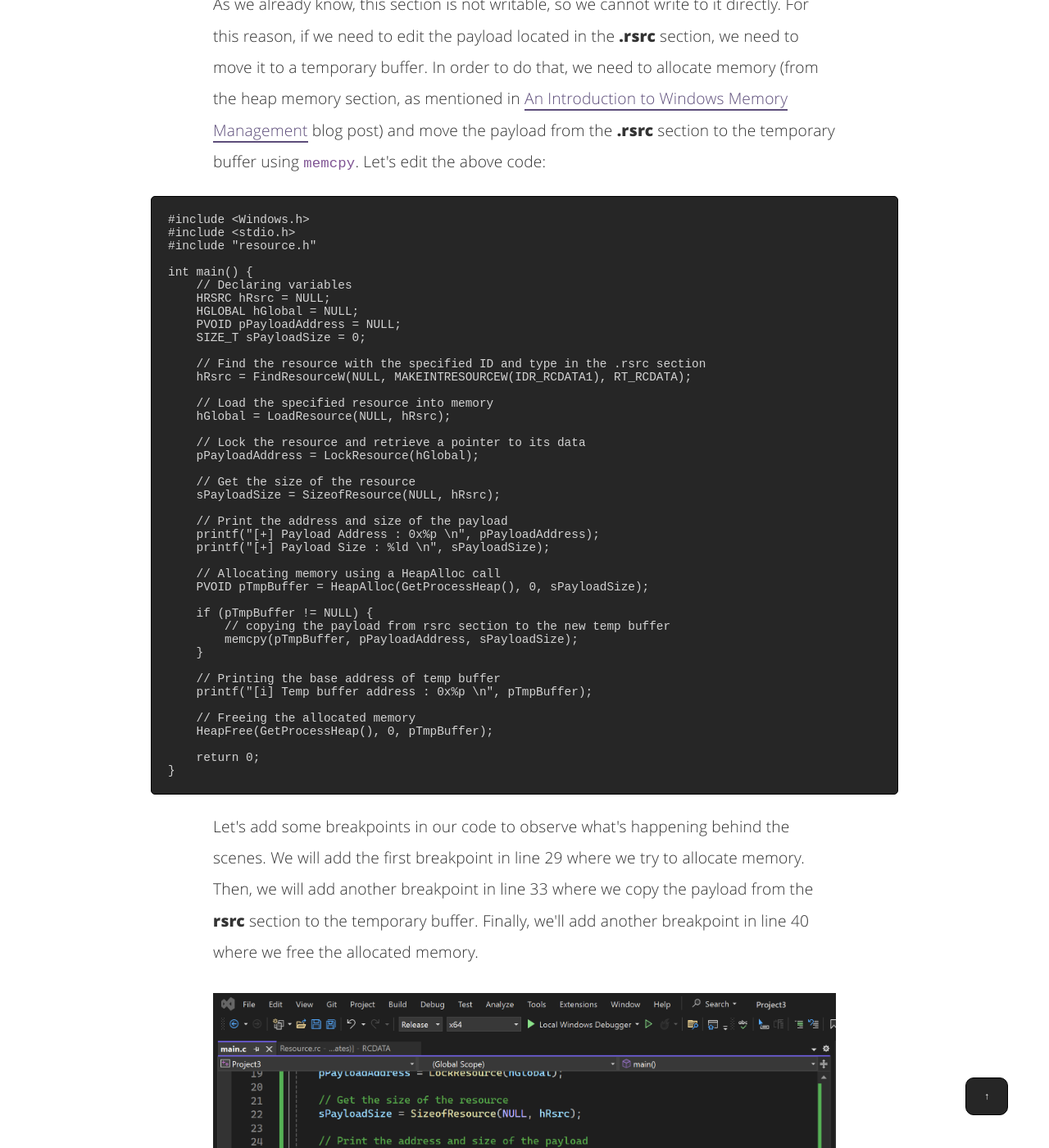
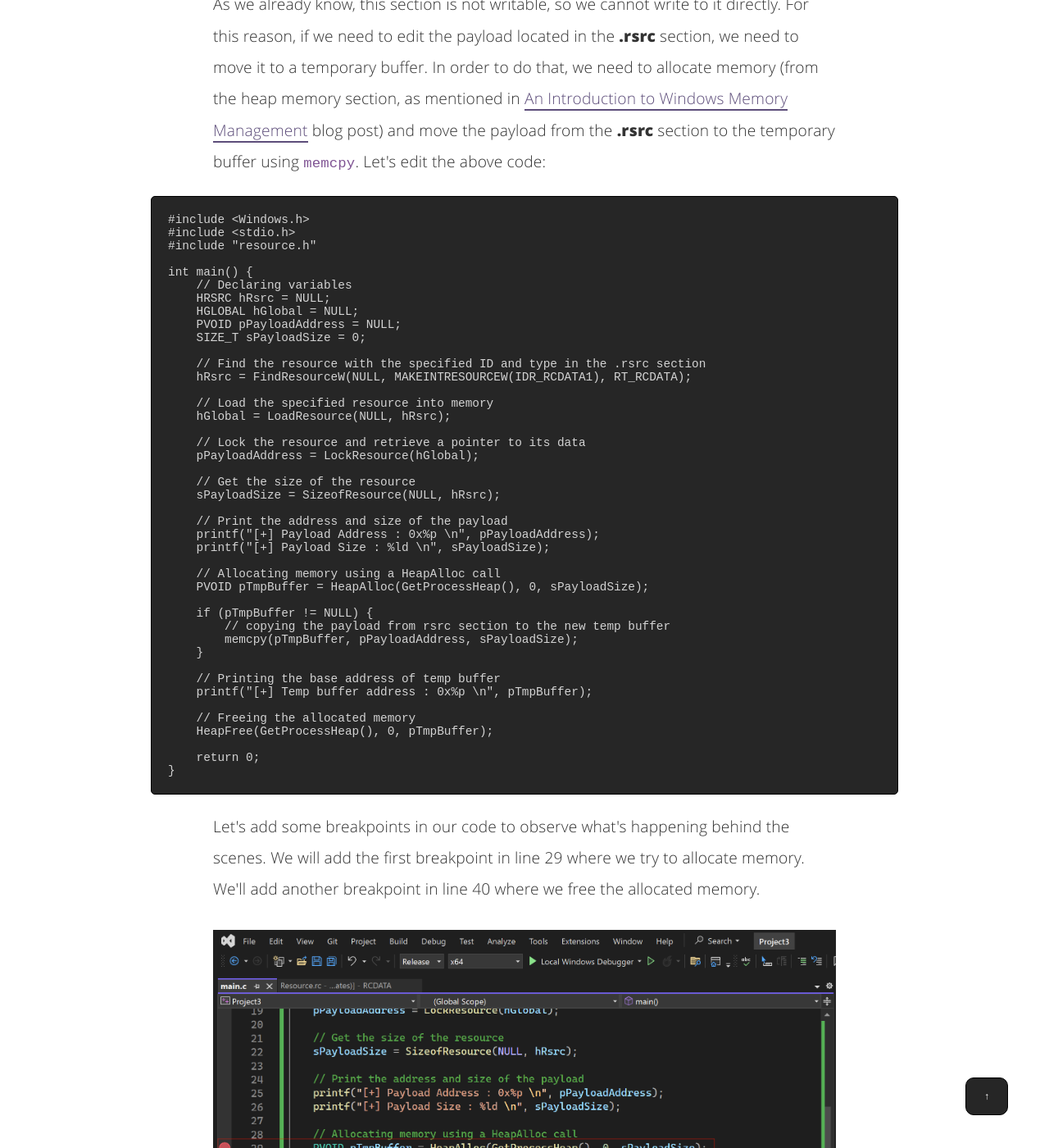
Before and after one commit to nickvourd/nickvourd.github.io, a Jekyll site: the page built from _posts/2024-04-21-the-anatomy-of-pe.md, in a window 1280 px wide and 1400 px high, scrolled down 19723 px. Shown: the whole window at 82% size. Built offline with Jekyll 4.4.1, drawn with Linux system fonts in a browser that asks for light colours; some of the changed text lies outside the part shown.

Commit message:
Edit the anatomy of PE

````diff
--- a/_posts/2024-04-21-the-anatomy-of-pe.md
+++ b/_posts/2024-04-21-the-anatomy-of-pe.md
@@ -479,7 +479,7 @@
     }
 
     // Printing the base address of temp buffer
-    printf("[i] Temp buffer address : 0x%p \n", pTmpBuffer);
+    printf("[+] Temp buffer address : 0x%p \n", pTmpBuffer);
 
     // Freeing the allocated memory
     HeapFree(GetProcessHeap(), 0, pTmpBuffer);
@@ -488,9 +488,14 @@
 }
 ```
 
-<p>Let's add some breakpoints in our code to observe what's happening behind the scenes. We will add the first breakpoint in line 29 where we try to allocate memory. Then, we will add another breakpoint in line 33 where we copy the payload from the <b>rsrc</b> section to the temporary buffer. Finally, we'll add another breakpoint in line 40 where we free the allocated memory.</p>
+<p>Let's add some breakpoints in our code to observe what's happening behind the scenes. We will add the first breakpoint in line 29 where we try to allocate memory. We'll add another breakpoint in line 40 where we free the allocated memory.</p>
 
 <img src="/assets/img/post-img/21-04-2024/debugging-the-code.png" class="post-images" alt="debugging-the-code">
+
+<p>As depicted in the following picture, the variable <code>pTmpBuffer</code> now points to a writable memory region containing the payload. This enables us to make any necessary updates to it:</p>
+
+<img src="/assets/img/post-img/21-04-2024/debugging-the-code-2.png" class="post-images" alt="debugging-the-code-2">
+
 
 <br /><br />
 
````
Also changed, not shown: assets/img/post-img/21-04-2024/debugging-the-code-2.png (added), assets/img/post-img/21-04-2024/debugging-the-code.png.
